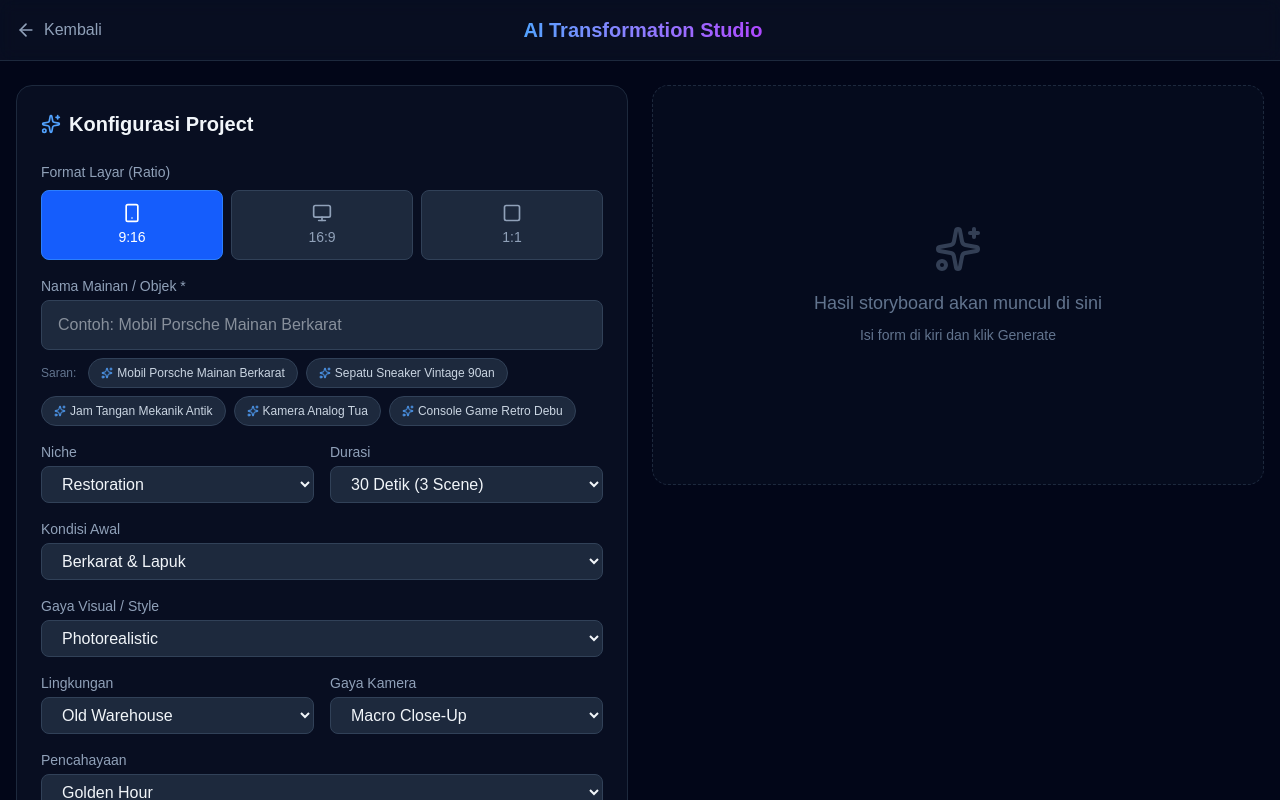
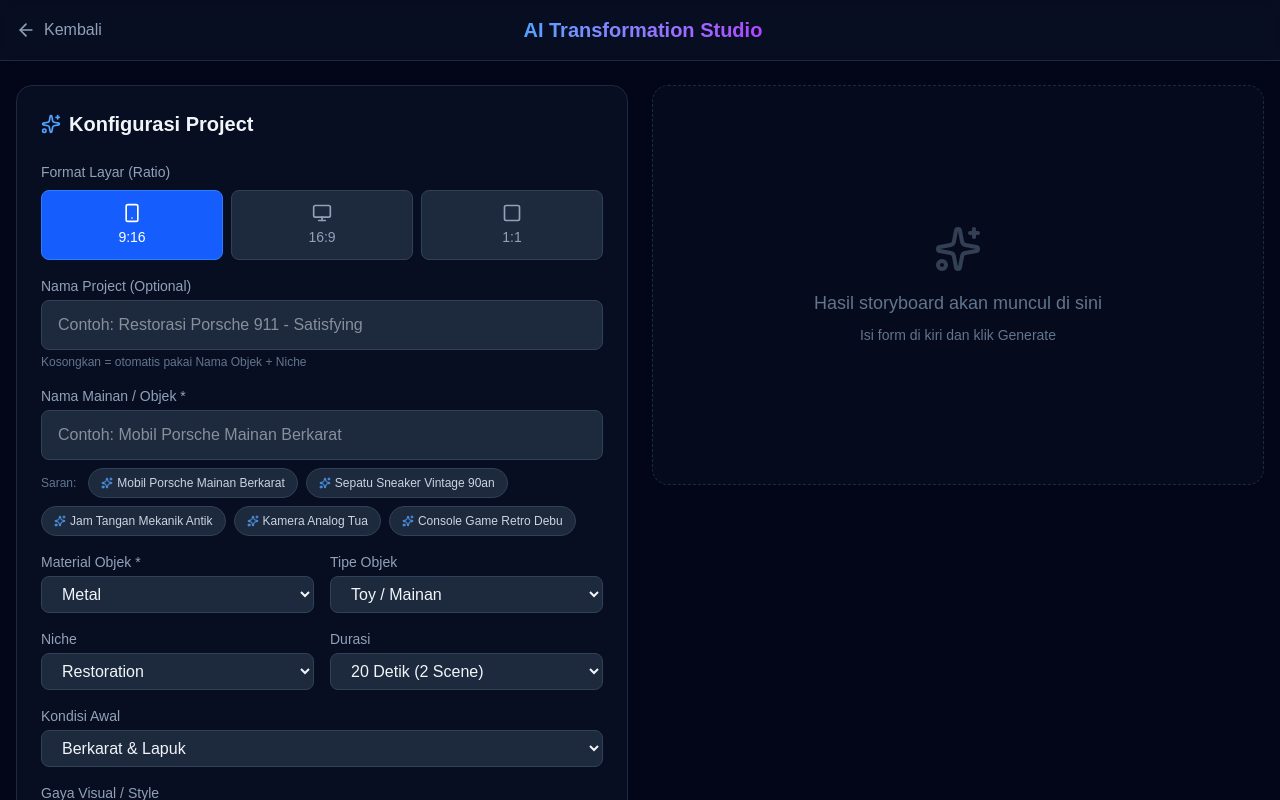
Before and after one commit to SejutaAplikasi/ai-transformation-studio, a Next.js app: page /generator in a window 1280 px wide. Shown: the top 800 px of the page. Built offline with nearby package versions, Linux system fonts and the light colour scheme.

Commit message:
Add files via upload

```diff
--- a/app/generator/page.tsx
+++ b/app/generator/page.tsx
@@ -1,4 +1,3 @@
-// app/generator/page.tsx
 "use client";
 
 import { useState, useMemo } from "react";
@@ -30,6 +29,18 @@ const visualStyles: VisualStyle[] = [
 const environments = ["Old Warehouse", "Abandoned Garage", "Attic", "Basement", "Beach", "Forest", "Junkyard", "Studio", "Ancient Ruins", "Open Field", "Desk Setup", "Luxury Workshop", "Mystical Forest"];
 const cameras = ["Macro Close-Up", "Drone", "Handheld", "Tracking Shot", "Cinema Lens"];
 const lightings = ["Golden Hour", "Studio", "Workshop", "Dramatic", "Natural"];
+const materials = [
+  "Metal",
+  "Plastic & Metal (Die-Cast)",
+  "Fabric & Rubber (Sneaker)",
+  "Leather & Metal (Jam Tangan)",
+  "Glass & Metal (Kamera Analog)",
+  "Gold & Gemstone",
+  "Wood & Fabric",
+  "Plastic (Toys)",
+  "Leather (Luxury Bag)",
+  "Crystal & Metal"
+];
 
 const aspectRatios: { value: AspectRatio; label: string; icon: typeof Smartphone }[] = [
   { value: "9:16", label: "9:16", icon: Smartphone },
@@ -46,11 +57,11 @@ export default function GeneratorPage() {
     condition: "Berkarat & Lapuk",
     environment: "Old Warehouse",
     niche: "restoration",
-    duration: 30,
+    duration: 20,
     aspectRatio: "9:16",
-    style: "Photorealistic",
+    style: "Satisfying Cleaning",
     camera: "Macro Close-Up",
-    lighting: "Golden Hour",
+    lighting: "Studio",
     detailLevel: "Extreme Detail",
   });
 
@@ -91,7 +102,11 @@ export default function GeneratorPage() {
 
     setIsLoading(true);
     setTimeout(() => {
-      const result = generateStoryboard(input);
+      const inputWithProjectName = {
+        ...input,
+        projectName: input.projectName.trim() ? input.projectName : `${input.objectName} - ${input.niche}`,
+      };
+      const result = generateStoryboard(inputWithProjectName);
       setStoryboard(result);
       setIsLoading(false);
     }, 600);
@@ -154,8 +169,20 @@ export default function GeneratorPage() {
               </div>
             </div>
 
-            {/* Object Name */}
-                        {/* Object Name dengan Rekomendasi */}
+            {/* Project Name - NEW v2.1 */}
+            <div>
+              <label className="block text-sm text-slate-400 mb-1">Nama Project (Optional)</label>
+              <input
+                name="projectName"
+                value={input.projectName}
+                onChange={handleChange}
+                placeholder="Contoh: Restorasi Porsche 911 - Satisfying"
+                className="w-full bg-slate-800 border border-slate-700 rounded-lg px-4 py-3 focus:outline-none focus:border-blue-500 transition"
+              />
+              <p className="text-xs text-slate-500 mt-1">Kosongkan = otomatis pakai Nama Objek + Niche</p>
+            </div>
+
+            {/* Object Name dengan Rekomendasi */}
             <div>
               <label className="block text-sm text-slate-400 mb-1">Nama Mainan / Objek *</label>
               <input
@@ -167,7 +194,7 @@ export default function GeneratorPage() {
                 className="w-full bg-slate-800 border border-slate-700 rounded-lg px-4 py-3 focus:outline-none focus:border-blue-500 transition"
               />
 
-              {/* Quick-Pick Chips (Rekomendasi 1-Klik) */}
+              {/* Quick-Pick Chips */}
               <div className="flex flex-wrap gap-2 mt-2">
                 <span className="text-xs text-slate-500 self-center mr-1">Saran:</span>
                 {recommendedObjects[input.niche].map((obj) => (
@@ -181,6 +208,41 @@ export default function GeneratorPage() {
                     {obj}
                   </button>
                 ))}
+              </div>
+            </div>
+
+            {/* Material & ObjectType - NEW v2.1 - FIX BUG METAL HARDCODE */}
+            <div className="grid grid-cols-2 gap-4">
+              <div>
+                <label className="block text-sm text-slate-400 mb-1">Material Objek *</label>
+                <select
+                  name="material"
+                  value={input.material}
+                  onChange={handleChange}
+                  className="w-full bg-slate-800 border border-slate-700 rounded-lg px-4 py-2 focus:outline-none focus:border-blue-500"
+                >
+                  {materials.map((m) => (
+                    <option key={m} value={m}>{m}</option>
+                  ))}
+                </select>
+              </div>
+              <div>
+                <label className="block text-sm text-slate-400 mb-1">Tipe Objek</label>
+                <select
+                  name="objectType"
+                  value={input.objectType}
+                  onChange={handleChange}
+                  className="w-full bg-slate-800 border border-slate-700 rounded-lg px-4 py-2 focus:outline-none focus:border-blue-500"
+                >
+                  <option value="Toy">Toy / Mainan</option>
+                  <option value="Sneaker">Sneaker / Sepatu</option>
+                  <option value="Watch">Watch / Jam</option>
+                  <option value="Camera">Camera / Elektronik</option>
+                  <option value="Figure">Action Figure</option>
+                  <option value="Vehicle">Vehicle / Kendaraan</option>
+                  <option value="Jewelry">Jewelry / Perhiasan</option>
+                  <option value="Miniature">Miniature / Diorama</option>
+                </select>
               </div>
             </div>
 
@@ -229,7 +291,7 @@ export default function GeneratorPage() {
               </select>
             </div>
 
-            {/* Visual Style - BARU & LENGKAP */}
+            {/* Visual Style */}
             <div>
               <label className="block text-sm text-slate-400 mb-1">Gaya Visual / Style</label>
               <select
```
